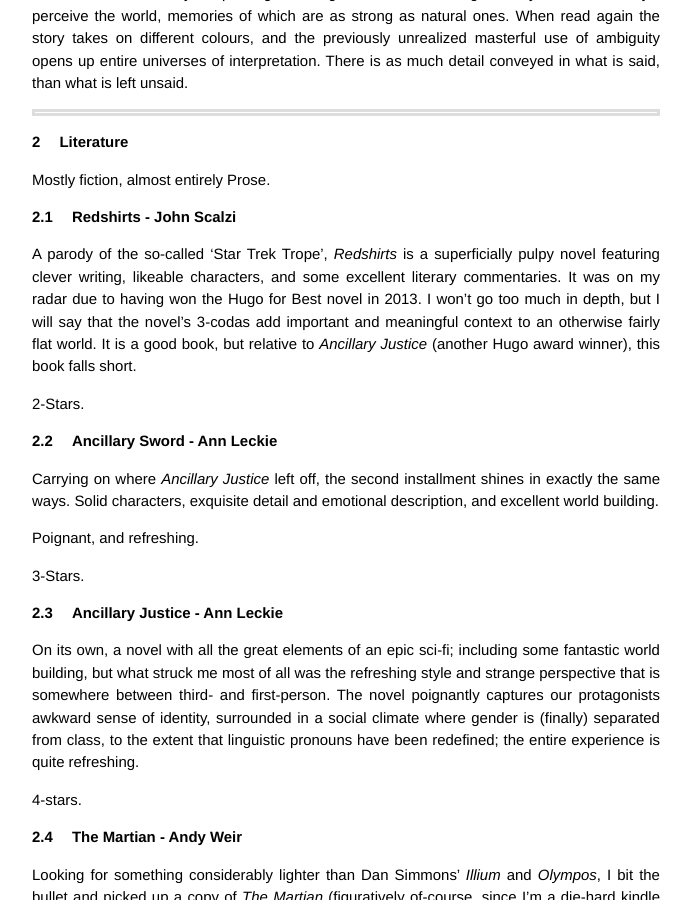
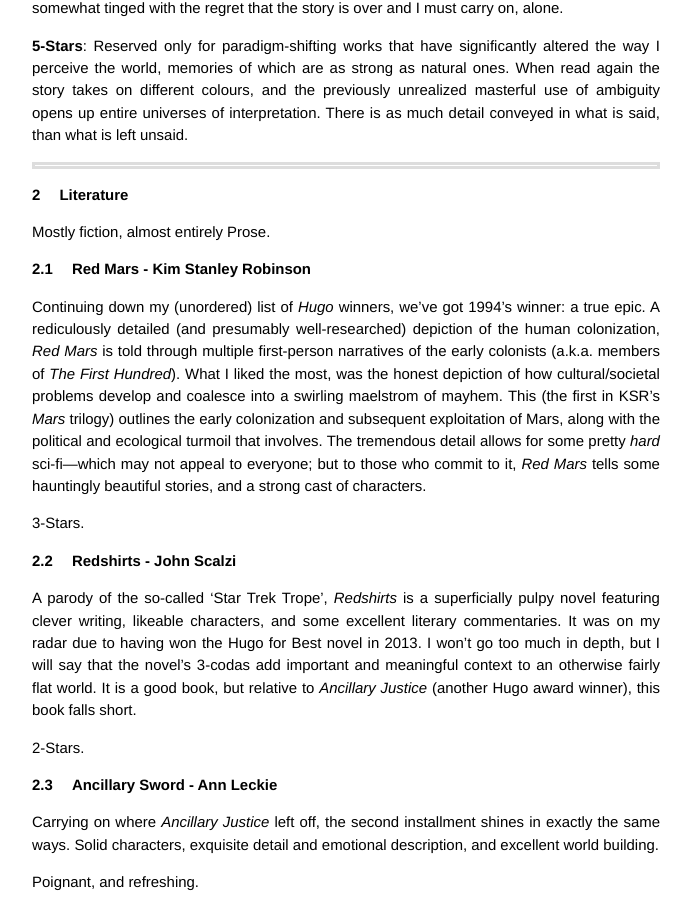
Before and after one commit to athuras/athuras.github.com, a Jekyll site: the page built from _posts/2014-08-06-Booklist.markdown, in a window 1280 px wide and 900 px high, scrolled down 2526 px. Shown: the whole window, without its empty margins (294-986 px from the left). Built offline with Jekyll 4.4.1, drawn with Linux system fonts in a browser that asks for light colours; comment, search, counter and statistics services are not loaded; some of the changed text lies outside the part shown.

Commit message:
red mars, arslan senki

```diff
--- a/_posts/2014-08-06-Booklist.markdown
+++ b/_posts/2014-08-06-Booklist.markdown
@@ -40,6 +40,15 @@
 
 # Literature
 Mostly fiction, almost entirely Prose.
+
+## Red Mars - Kim Stanley Robinson
+Continuing down my (unordered) list of *Hugo* winners, we've got 1994's winner: a true epic.
+A rediculously detailed (and presumably well-researched) depiction of the human colonization, *Red Mars* is told through multiple first-person narratives of the early colonists (a.k.a. members of *The First Hundred*).
+What I liked the most, was the honest depiction of how cultural/societal problems develop and coalesce into a swirling maelstrom of mayhem.
+This (the first in KSR's *Mars* trilogy) outlines the early colonization and subsequent exploitation of Mars, along with the political and ecological turmoil that involves.
+The tremendous detail allows for some pretty *hard* sci-fi&mdash;which may not appeal to everyone; but to those who commit to it, *Red Mars* tells some hauntingly beautiful stories, and a strong cast of characters.
+
+3-Stars.
 
 ## Redshirts - John Scalzi
 A parody of the so-called 'Star Trek Trope', *Redshirts* is a superficially pulpy novel featuring clever writing, likeable characters, and some excellent literary commentaries. It was on my radar due to having won the Hugo for Best novel in 2013. I won't go too much in depth, but I will say that the novel's 3-codas add important and meaningful context to an otherwise fairly flat world.
@@ -294,6 +303,12 @@
 # Video
 Mostly Anime
 
+## Arslan Senki (2015)
+The recent anime adaptation of a long history of novels and a 1991 movie (The Heroic Tale of Arslan), *Arslan Senki* is a mideival drama that more-or-less plays out like a good strategic board game.
+A reasonably large cast of monochromatic characters keeps it somewhat interesting, as well as some interesting plot developments and back-stories.
+
+2-Stars.
+
 ## Aldnoah.Zero (2015)
 Giant Robot Anime, with a great cast, great art, and a real plot.
 The first season was sublime, and the second rounded out the series nicely.
```
